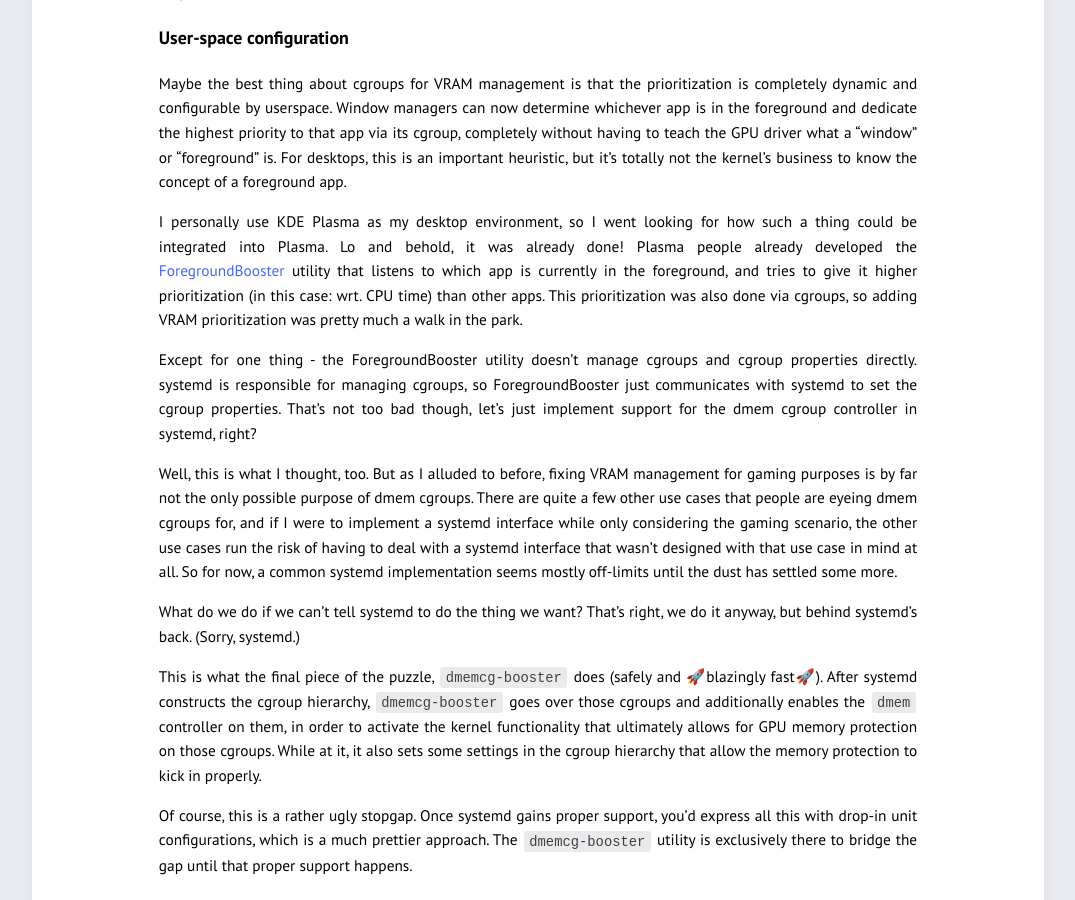
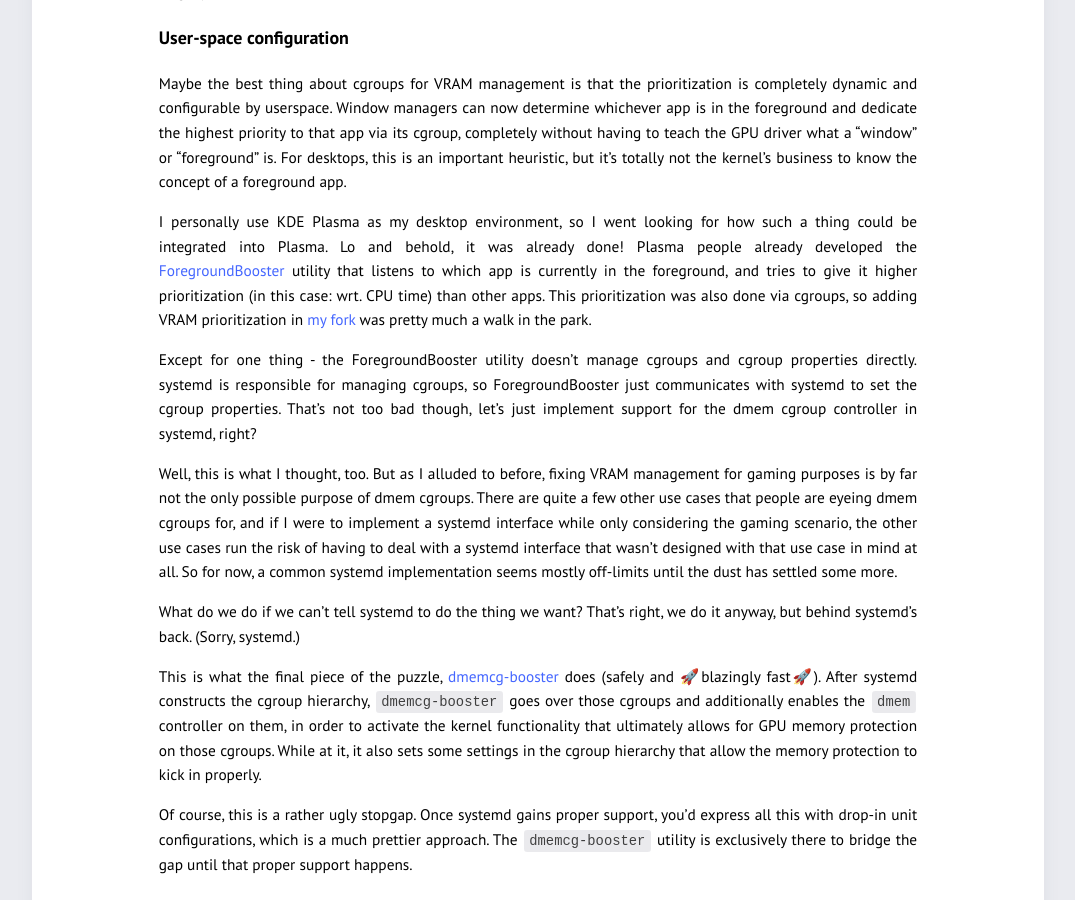
Before and after one commit to pixelcluster/pixelcluster.github.io, a Jekyll site: the page built from _posts/2026-04-09-VRAM-Mgmt-fixed.md, in a window 1280 px wide and 900 px high, scrolled down 5435 px. Shown: the whole window, without its empty margins (102-1177 px from the left). Built offline with Jekyll 4.4.1, drawn with Linux system fonts in a browser that asks for light colours; comment, search, counter and statistics services are not loaded.

Commit message:
add repo links

```diff
--- a/_posts/2026-04-09-VRAM-Mgmt-fixed.md
+++ b/_posts/2026-04-09-VRAM-Mgmt-fixed.md
@@ -153,7 +153,7 @@ For desktops, this is an important heuristic, but it's totally not the kernel's
 
 I personally use KDE Plasma as my desktop environment, so I went looking for how such a thing could be integrated into Plasma. Lo and behold, it was already done! Plasma people already developed the
 [ForegroundBooster](https://invent.kde.org/libraries/kcgroups/-/tree/work/davidre/foreground-booster-qt6) utility that listens to which app is currently in the foreground, and tries to give it higher prioritization (in this case: wrt. CPU time)
-than other apps. This prioritization was also done via cgroups, so adding VRAM prioritization was pretty much a walk in the park.
+than other apps. This prioritization was also done via cgroups, so adding VRAM prioritization in [my fork](https://github.com/pixelcluster/kcgroups) was pretty much a walk in the park.
 
 Except for one thing - the ForegroundBooster utility doesn't manage cgroups and cgroup properties directly. systemd is responsible for managing cgroups, so ForegroundBooster just communicates with systemd to set the cgroup properties.
 That's not too bad though, let's just implement support for the dmem cgroup controller in systemd, right?
@@ -164,7 +164,7 @@ implementation seems mostly off-limits until the dust has settled some more.
 
 What do we do if we can't tell systemd to do the thing we want? That's right, we do it anyway, but behind systemd's back. (Sorry, systemd.)
 
-This is what the final piece of the puzzle, `dmemcg-booster` does (safely and 🚀blazingly fast🚀). After systemd constructs the cgroup hierarchy, `dmemcg-booster` goes over those cgroups and additionally enables the `dmem` controller on them, in order to activate the kernel functionality
+This is what the final piece of the puzzle, [dmemcg-booster](https://gitlab.steamos.cloud/holo/dmemcg-booster) does (safely and 🚀blazingly fast🚀). After systemd constructs the cgroup hierarchy, `dmemcg-booster` goes over those cgroups and additionally enables the `dmem` controller on them, in order to activate the kernel functionality
 that ultimately allows for GPU memory protection on those cgroups. While at it, it also sets some settings in the cgroup hierarchy that allow the memory protection to kick in properly.
 
 Of course, this is a rather ugly stopgap. Once systemd gains proper support, you'd express all this with drop-in unit configurations, which is a much prettier approach. The `dmemcg-booster` utility is exclusively there to bridge the gap until that proper support happens.
```
